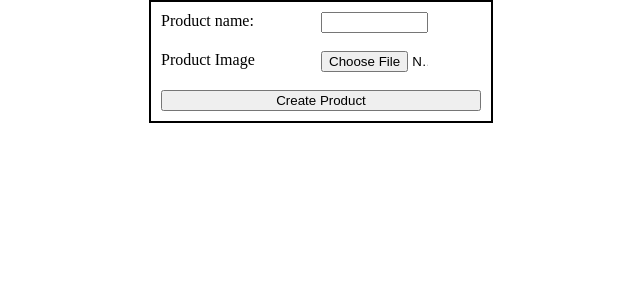
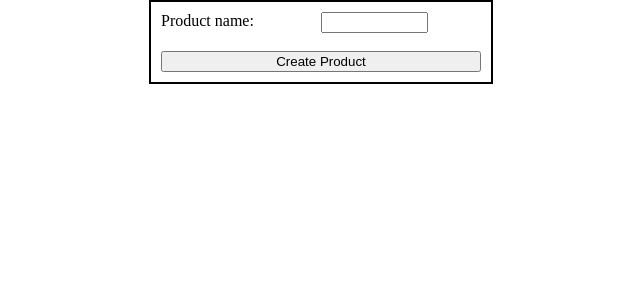
Before and after one commit to EonMurph/StockDeliverySystem, a Flask app: page /add_product in a window 1280 px wide. Shown: the part 110-410 px from the top of the page, without its empty margins (319-959 px from the left). Run offline with Flask 3, Linux system fonts and the light colour scheme; the visitor is signed in with stand-in values (Sample User, id 1); some libraries are stand-ins or nearby versions.

Commit message:
cleaned up some code and also removed image field from products

```diff
--- a/app.py
+++ b/app.py
@@ -81,7 +81,7 @@
 def register():
     form = RegistrationForm()
     db = get_db()
-    store_id_query = "SELECT store_id from stores;"
+    store_id_query = "SELECT store_id FROM stores;"
     form.store_id.choices = [result["store_id"]
                              for result in db.execute(store_id_query).fetchall()]
 
@@ -294,21 +294,21 @@
 
     if form.validate_on_submit():
         product_name = form.product_name.data
-        product_image = form.product_image.data
-        # TODO upload image to static folder
 
         db = get_db()
         create_product_query = """
-                INSERT INTO products (product_name, product_image)
-                VALUES (?, ?);
+                INSERT INTO products (product_name)
+                VALUES (?);
                 """
-        db.execute(create_product_query, (product_name, product_image))
+        db.execute(create_product_query, (product_name))
         db.commit()
 
     return render_template("add_product.html", form=form)
 
 
 # TODO route for soonest delivery
+
+
 @app.route("/add_delivery", methods=["GET", "POST"])
 @admin_required
 def add_deliveries():
@@ -329,11 +329,11 @@
         from_store = form.from_store.data
         day = form.day.data
 
-        query = """
+        create_route_query = """
                 INSERT INTO store_delivery_schedule
                 VALUES (?, ?, ?);
                 """
-        db.execute(query, (to_store, from_store, day))
+        db.execute(create_route_query, (to_store, from_store, day))
         db.commit()
 
     return render_template("add_delivery.html", form=form)
--- a/forms.py
+++ b/forms.py
@@ -64,8 +64,6 @@
 class ProductForm(FlaskForm):
     product_name = StringField("Product name: ",
                                validators=[InputRequired()])
-    product_image = FileField("Product Image",
-                              validators=[Regexp(r"(^[0-9a-zA-Z_-]+\b.png\b$)|(^[0-9a-zA-Z_-]+\b.jpg\b$)", message="Only JPG and PNG accepted.")])
 
     submit = SubmitField("Create Product")
 
--- a/schema.sql
+++ b/schema.sql
@@ -9,9 +9,7 @@
 CREATE TABLE IF NOT EXISTS products
 (
     product_id INTEGER PRIMARY KEY AUTOINCREMENT,
-    product_name TEXT NOT NULL,
-    product_image TEXT NOT NULL DEFAULT 'default.png'
-
+    product_name TEXT NOT NULL
 );
 
 CREATE TABLE IF NOT EXISTS stores
--- a/templates/add_product.html
+++ b/templates/add_product.html
@@ -10,9 +10,6 @@
   {{ render_field(form.product_name)}}
   <br />
 
-  {{ render_field(form.product_image)}}
-  <br />
-
   {{ form.submit() }}
 </form>
 
--- a/templates/products_page.html
+++ b/templates/products_page.html
@@ -4,8 +4,6 @@
 
 {% for product in products %}
 <div>
-  <!-- TODO fix image displaying -->
-  <img src="{{ url_for('static', filename='product_images/'+product['product_image']) }}" alt="product image for {{ product['product_name'] }}"/>
   <h2>{{ product["product_name"] }}</h2>
 </div>
 {% endfor %}
```
